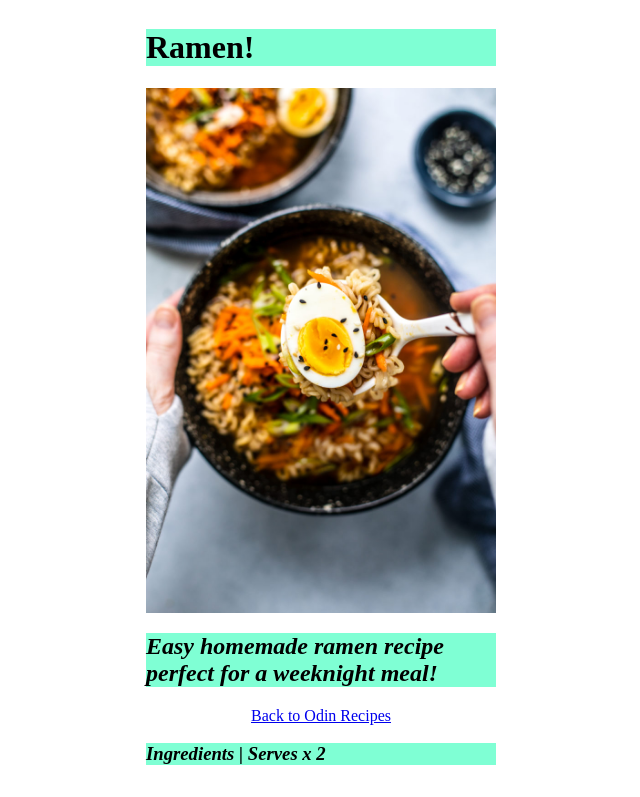
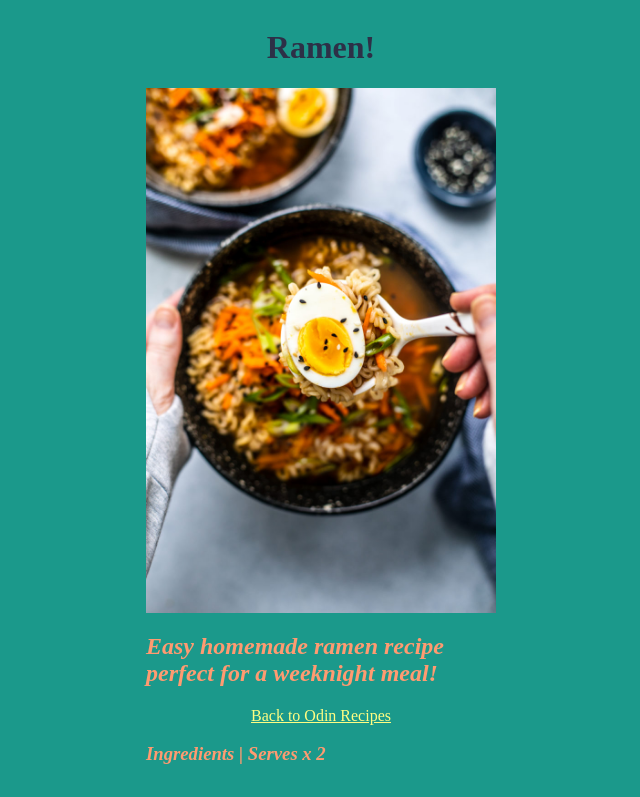
Before and after one commit to CN-McLaren/odin-recipes, a plain HTML site: page recipes/ramen.html in a window 1280 px wide. Shown: the top 797 px of the page, without its empty margins (319-959 px from the left). Drawn offline with Linux system fonts and the light colour scheme.

Commit message:
Added additional flex elements and changed css styling

```diff
--- a/styles.css
+++ b/styles.css
@@ -1,22 +1,28 @@
 h1 {
     font-weight:bold;
     font-family:'Times New Roman', Times, serif;
-    background-color:aquamarine;
+    color:#2D3047;
     width:350px;
+    display:flex;
+    justify-content:center;
 }
 
 h2 {
     font-style:italic;
     font-family:'Times New Roman', Times, serif;
-    background-color:aquamarine;
     width:350px;
+    color:#FF9B71;
 }
 
 h3 {
     font-style:italic;
     font-family:'Times New Roman', Times, serif;
-    background-color:aquamarine;
     width:350px;
+    color:#FF9B71;
+}
+
+body {
+    background-color:#1B998B;
 }
 
 img{
@@ -28,7 +34,7 @@ img{
     font-size:24px;
     font-style:italic;
     font-family:'Times New Roman', Times, serif;
-    background-color:aqua;
+    color:#FF9B71;
     width:350px;
 }
 
@@ -47,3 +53,13 @@ img{
 .list {
     width:350px;
 }
+
+li {
+    color:#FFFD82;
+}
+
+a {
+    display:flex;
+    justify-content: center;
+    color:#FFFD82;
+}
```
